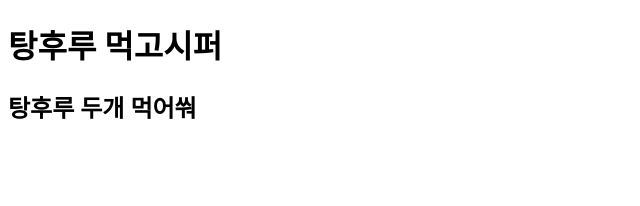
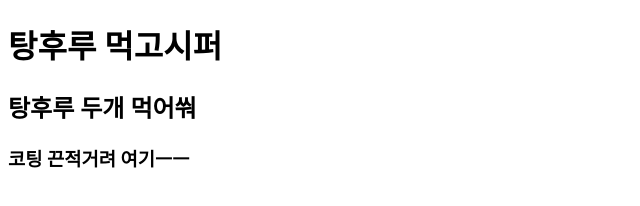
Before and after one commit to hanhj0516/garyworld, a plain HTML site: page index.html in a window 1280 px wide. Shown: the whole page, without its empty margins (0-640 px from the left). Drawn offline with Linux system fonts and the light colour scheme.

Commit message:
우와아아아

```diff
--- a/index.html
+++ b/index.html
@@ -9,5 +9,6 @@
 <body>
     <h1>탕후루 먹고시퍼</h1>
     <h2>탕후루 두개 먹어쒀</h2>
+    <h3>코팅 끈적거려 여기ㅡㅡ</h3>
 </body>
 </html>
```
